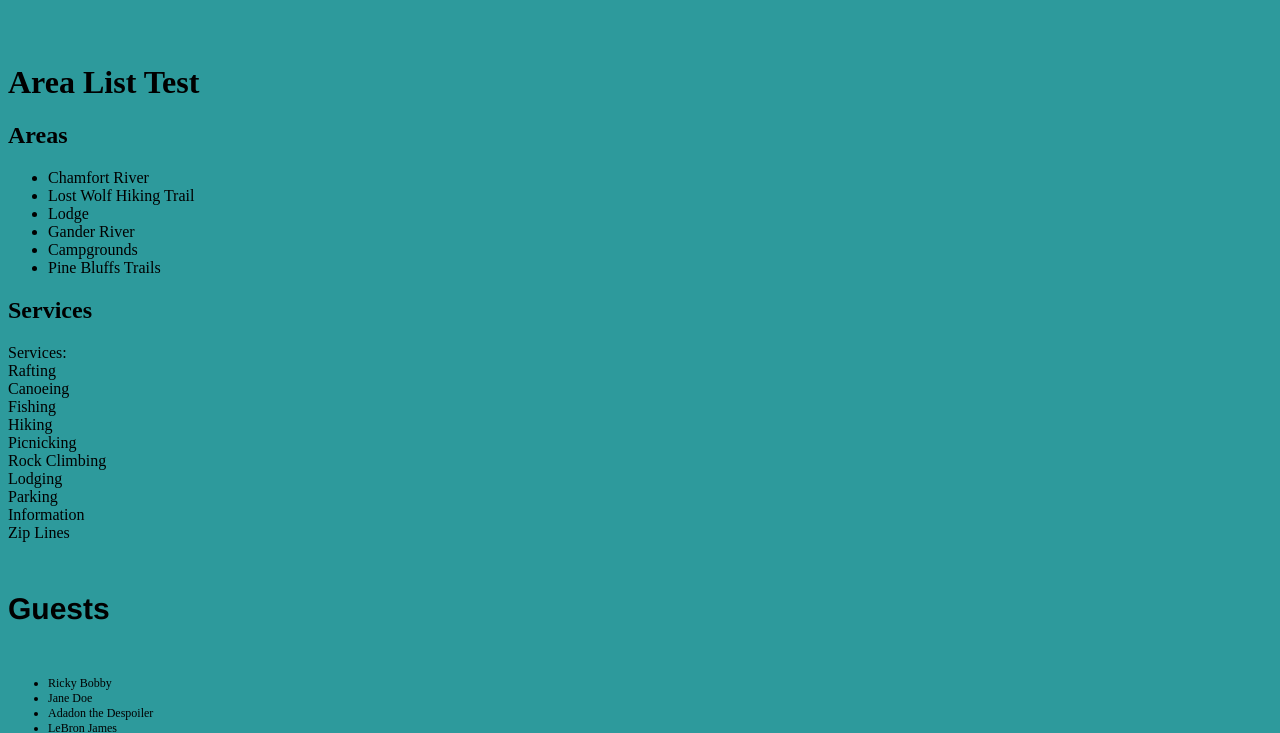
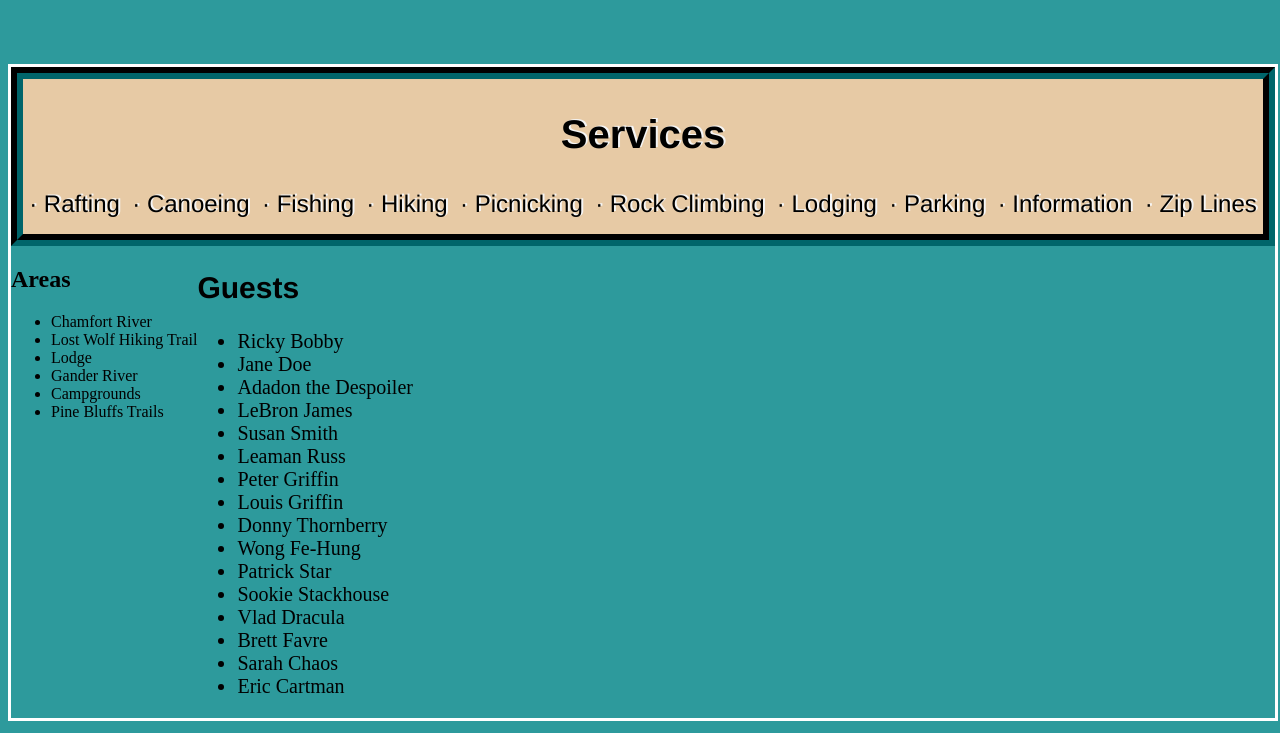
Before and after one commit to NewForce-Cohort-9/cider-falls-park-salsa-squad, a plain HTML site: page index.html in a window 1280 px wide. Shown: the part 498-1231 px from the top of the page. Drawn offline with Linux system fonts and the light colour scheme.

Commit message:
Added tag attributes and general layout for main.js and CSS flexbox configuration for main container

```diff
--- a/scripts/Services.js
+++ b/scripts/Services.js
@@ -6,7 +6,7 @@ const areaServices = getAreaServices()
 
 
 export const Services = () => {
-    let html = `<div> Services: `
+    let html = `<div class="services--list">`
     let whattoDO = true
 
         for (const service of services) {
@@ -20,7 +20,7 @@ export const Services = () => {
             html +=`<div data-id="${services.id}"
             data-type="service"
             data-name="${services.name}"
-            >${service.name}</div>`
+            >· ${service.name}</div>`
         }
 
     html += `</div>`
--- a/scripts/main.js
+++ b/scripts/main.js
@@ -1,6 +1,5 @@
 import {Services} from "./Services.js"
 import { GuestList } from "./Guests.js"
-
 import { Areas } from "./Areas.js"
 
 
@@ -9,30 +8,26 @@ const mainContainer = document.querySelector("#container")
 const applicationHTML =
 
 `
-<h1>Area List Test</h1>
-<article class="details">
-    <section class="detail--column list details__areas">
-        <h2>Areas</h2>
+<article class="services">
+    <h1>Services</h1>
+    <section class="services--list__container">
+        ${Services()}
+    </section>
+</article>
+
+<article class="areas">
+    <h1>Areas</h1>
+    <section class="areas--list__container">
         ${Areas()}
     </section>
+</article>
 
-    <article class="details">
-    <section class="detail--column list details__employees">
-        <h2>Services</h2>
-        ${Services()}
-    </section>
-    <article class="guests">
-    <section>
-        <h1>Guests</h1>
+<article class="guests">
+    <h1>Guests</h1>
+    <section class="guests--list__container">
         ${GuestList()}
     </section>
 </article
 
-    </section>
-</article>
-<article class="orders">
-    <h2>Orders</h2>
-
-</article>
 `
 mainContainer.innerHTML = applicationHTML
--- a/styles/main.css
+++ b/styles/main.css
@@ -1,12 +1,67 @@
+/*--------- main content CSS: START---------*/
+body {
+    background-color: #2d9a9c;
+}
+
+#container {
+    display: flex;
+    flex-direction: row;
+    flex-wrap: wrap;
+    width: 100%;
+    height: fit-content;
+    border: 3px solid white;
+}
+
+.services {
+    display: flex;
+    flex-direction: column;
+    justify-content: center;
+    width: 100%;
+    height: fit-content;
+    border: 12px groove #001516;
+    background-color: rgb(231, 202, 165);
+}
+
+.services h1{
+    display: flex;
+    flex-direction: row;
+    justify-content: center;
+    font-family: 'Franklin Gothic Medium', 'Arial Narrow', Arial, sans-serif;
+    font-size: 40px;
+    text-shadow: 2px -1.5px whitesmoke;
+    font-weight: bolder;
+}
+
+.services--list__container {
+    display: inline;
+    flex-direction: row;
+    flex-wrap: wrap;
+    width: 100%;
+    padding-bottom: 1em;
+}
+
+.services--list {
+    display: flex;
+    flex-direction: row;
+    justify-content: space-around;
+    font-family: 'Franklin Gothic Medium', 'Arial Narrow', Arial, sans-serif;
+    font-size: 24px;
+    text-shadow: 2px -1.5px whitesmoke;
+    width: 100%;
+}
+
 .guests h1{
     font-family: 'Franklin Gothic Medium', 'Arial Narrow', Arial, sans-serif;
     font-size: 30px;
 }
 
 .guests ul {
-    font-size: 12px;
+    font-size: 20px;
 }
+/*--------- main content CSS: END---------*/
 
+
+/*--------- header content CSS: START---------*/
 .header {
     display: flex;
     background-color: #045c5a;
@@ -48,15 +103,14 @@
     width: 57%;
     font-family:'Abel','Franklin Gothic Medium', 'Arial Narrow', Arial, sans-serif;
     font-size: 9rem;
-    text-shadow: 2px 2px lightsteelblue;
+    text-shadow: 2px -2px lightsteelblue;
     font-weight: bolder;
     text-align: center;
 }
+/*--------- header content CSS: END---------*/
 
-body {
-    background-color: #2d9a9c;
-}
 
+/*--------- footer content CSS: START---------*/
 .footer {
     display: flex;
     flex-direction: column;
@@ -64,8 +118,11 @@ body {
     background-color: #045c5a;
     height: 18rem;
     border-top: 10px ridge rgb(14, 77, 113);
+    background-image: url("../images/footerbg.gif");
     background-repeat: no-repeat;
     background-size: cover;
+    background-blend-mode: overlay;
+    background-position: center;
     margin-top: 10rem;
     box-shadow: 5px 7px #002526;
 }
@@ -76,7 +133,9 @@ body {
     width: 100%;
     height: 10%;
     font-family: 'Franklin Gothic Medium', 'Arial Narrow', Arial, sans-serif;
+    color: aliceblue;
     font-size: 24px;
+    text-shadow: 2px -1px rgb(136, 105, 67);
     font-weight: bold;
     text-align: center;
 }
@@ -87,7 +146,10 @@ body {
     margin: auto;
     width: 100%;
     font-family: 'Franklin Gothic Medium', 'Arial Narrow', Arial, sans-serif;
+    color: aliceblue;
     font-size: 20px;
+    text-shadow: 2px -1px rgb(136, 105, 67);
     font-weight: bold;
     text-align: left;
 }
+/*--------- footer content CSS: END---------*/
```
Also changed, not shown: images/footerbg.gif (added).
